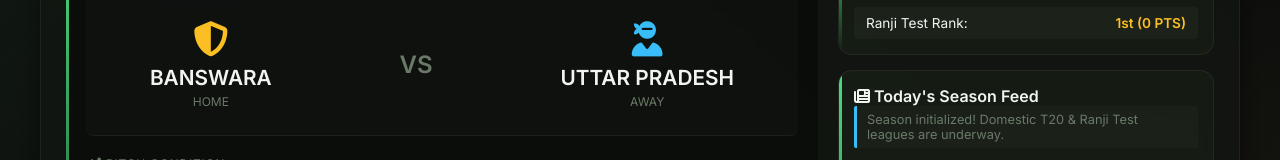
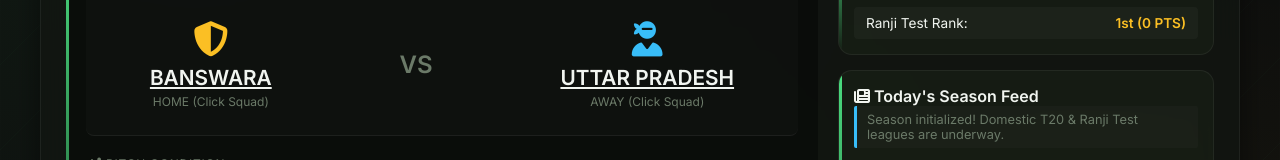
Before and after one commit to rai-rai-1504/cricketsim, a plain HTML site: page index.html in a window 1280 px wide. Shown: the part 275-435 px from the top of the page. Drawn offline with nearby package versions, Linux system fonts and the light colour scheme; a web font is replaced by a local one.

Commit message:
Fix team squad modal click trigger and teamId sanitization across dashboard

```diff
--- a/index.html
+++ b/index.html
@@ -63,16 +63,16 @@
                         </div>
 
                         <div style="display: flex; justify-content: space-around; align-items: center; padding: 25px 0; border-top: 1px solid var(--border-dim); border-bottom: 1px solid var(--border-dim); background: rgba(255,255,255,0.02); border-radius: 8px; margin-bottom: 20px;">
-                            <div style="text-align: center;">
+                            <div class="team-clickable" data-teamid="Banswara" style="text-align: center; cursor: pointer;" title="Click to view Banswara squad">
                                 <div style="font-size: 2.2rem; color: #fbbf24;"><i class="fa-solid fa-shield-halved"></i></div>
-                                <h3 style="margin: 5px 0 0 0; font-family: var(--font-title); font-size: 1.3rem;">BANSWARA</h3>
-                                <span style="font-size: 0.75rem; color: var(--text-secondary);">HOME</span>
+                                <h3 style="margin: 5px 0 0 0; font-family: var(--font-title); font-size: 1.3rem; text-decoration: underline;">BANSWARA</h3>
+                                <span style="font-size: 0.75rem; color: var(--text-secondary);">HOME (Click Squad)</span>
                             </div>
                             <div style="font-size: 1.5rem; font-weight: 800; color: var(--text-secondary);">VS</div>
-                            <div style="text-align: center;">
+                            <div id="next-match-opp-box" class="team-clickable" data-teamid="Maharashtra" style="text-align: center; cursor: pointer;" title="Click to view opponent squad">
                                 <div id="next-match-opp-icon" style="font-size: 2.2rem; color: var(--sky);"><i class="fa-solid fa-user-ninja"></i></div>
-                                <h3 id="next-match-opp-name" style="margin: 5px 0 0 0; font-family: var(--font-title); font-size: 1.3rem;">MAHARASHTRA</h3>
-                                <span style="font-size: 0.75rem; color: var(--text-secondary);">AWAY</span>
+                                <h3 id="next-match-opp-name" style="margin: 5px 0 0 0; font-family: var(--font-title); font-size: 1.3rem; text-decoration: underline;">MAHARASHTRA</h3>
+                                <span style="font-size: 0.75rem; color: var(--text-secondary);">AWAY (Click Squad)</span>
                             </div>
                         </div>
 
```
Also changed, not shown: app.js.
